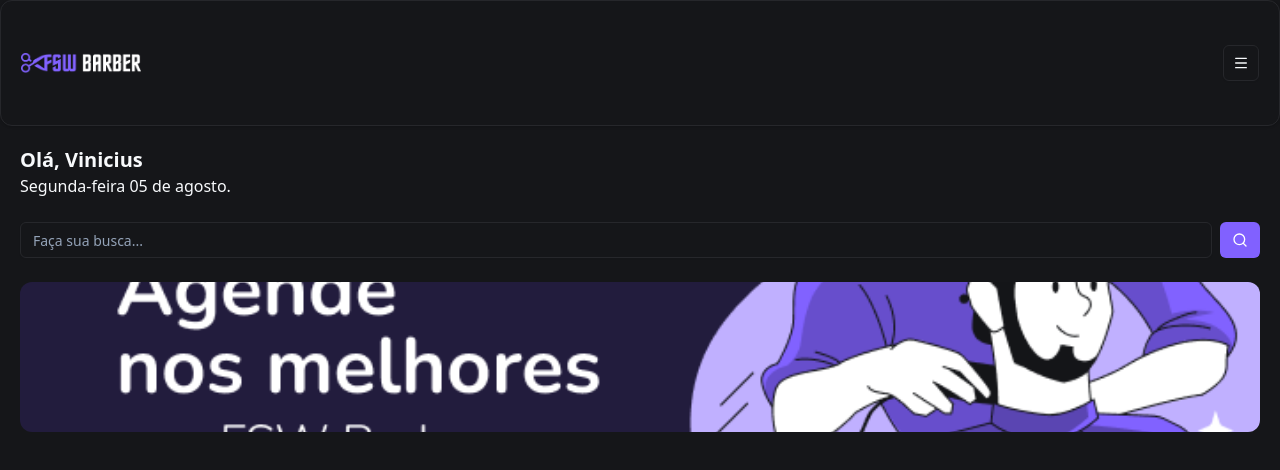
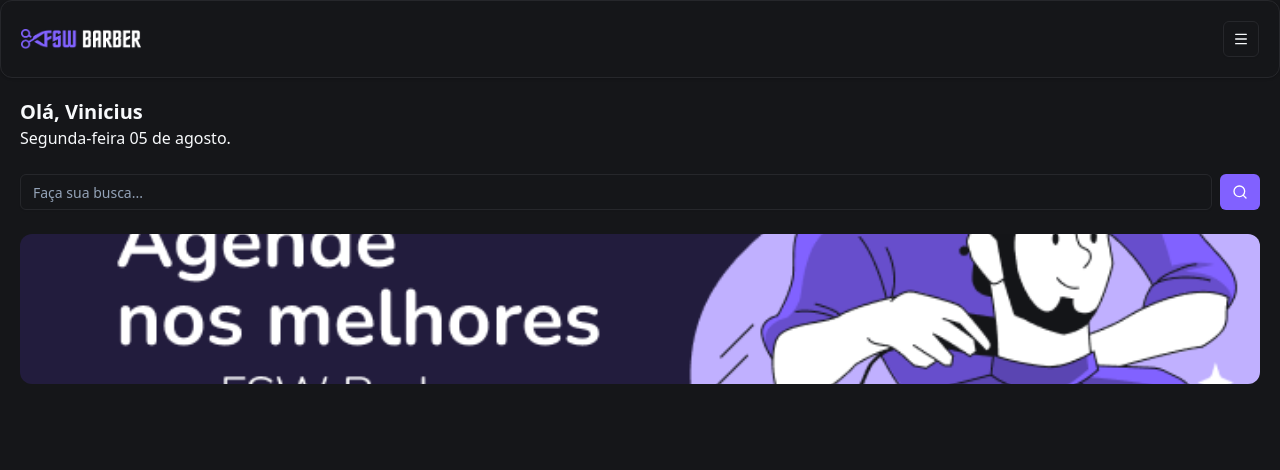
Before and after one commit to ViniiCh4g4s/next-barbershop, a Next.js app: page / in a window 1280 px wide. Shown: the top 470 px of the page. Built offline with nearby package versions, Linux system fonts and the light colour scheme.

Commit message:
refactor: update padding style

```diff
--- a/components/ui/card.tsx
+++ b/components/ui/card.tsx
@@ -7,7 +7,7 @@
     <div
       data-slot="card"
       className={cn(
-        "bg-card text-card-foreground flex flex-col gap-6 rounded-xl border py-6 shadow-sm",
+        "bg-card text-card-foreground flex flex-col gap-6 rounded-xl border shadow-sm",
         className,
       )}
       {...props}
```
